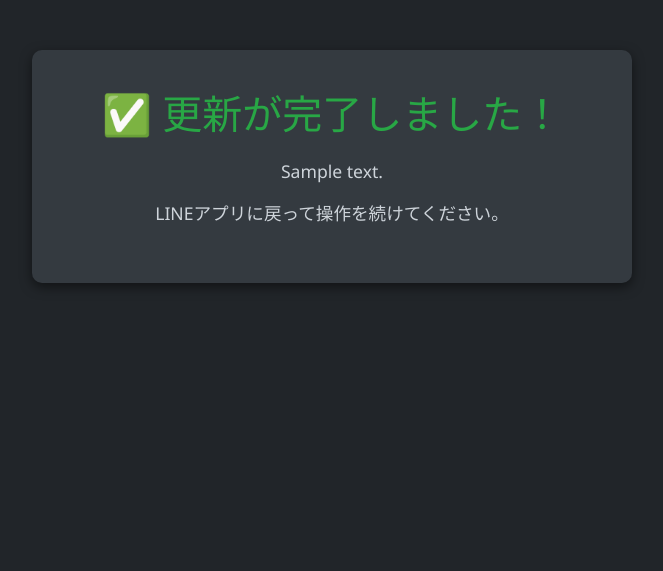
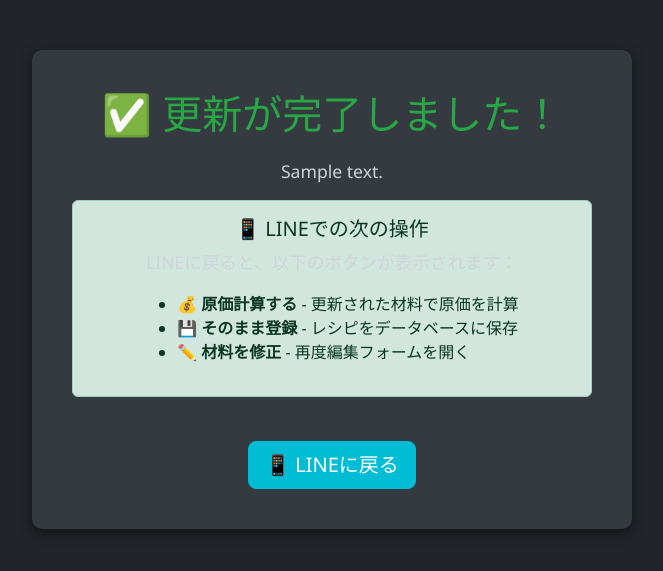
Before and after one commit to MARUGO-s/recipe-management, a Flask app: template templates/edit_success.html in a window 1280 px wide. Shown: the top 571 px of the page, without its empty margins (308-971 px from the left). Run offline with Flask 3, Linux system fonts and the light colour scheme; the template is opened without the code that fills it: most values are stand-ins (such as "Sample title", 1, 10 or a date in 2020); parts of the project's set-up code (start-up, migrations or seed data) failed here and were passed over.

Commit message:
Fix edit form reflection and improve UI with updated buttons

```diff
--- a/app.py
+++ b/app.py
@@ -2661,7 +2661,12 @@
             return
 
         # 原価計算を実行
+        print(f"🔍 原価計算開始: {len(recipe_data['ingredients'])}個の材料")
+        for i, ingredient in enumerate(recipe_data['ingredients']):
+            print(f"  材料 {i}: {ingredient['name']} {ingredient['quantity']}{ingredient['unit']} (単価: {ingredient.get('unit_price', 'なし')})")
+
         cost_result = cost_calculator.calculate_recipe_cost(recipe_data['ingredients'])
+        print(f"🔍 原価計算結果: 合計 {cost_result['total_cost']:.2f}円")
 
         # レシピをデータベースに保存または更新
         # user_stateにrecipe_idがあれば更新、なければ新規保存
@@ -2853,11 +2858,18 @@
         user_state['recipe_data']['ingredients'] = edited_ingredients
         set_user_state(user_id, user_state)
 
-        # LINEにプッシュメッセージを送信
+        # 更新されたレシピデータでFlexMessageを作成してLINEに送信
         try:
+            # 更新されたレシピデータを取得
+            updated_recipe_data = user_state['recipe_data']
+
+            # 更新されたFlexMessageを送信
+            create_recipe_review_flex_message(updated_recipe_data, user_id)
+
+            # 追加でテキストメッセージも送信
             line_bot_api.push_message(PushMessageRequest(
                 to=user_id,
-                messages=[TextMessage(text="✅ レシピ材料を更新しました！LINEに戻って「原価計算する」または「そのまま登録」ボタンをタップしてください。")]
+                messages=[TextMessage(text="✅ レシピ材料を更新しました！更新された内容を確認してください。")]
             ))
         except Exception as line_e:
             print(f"❌ LINEプッシュメッセージ送信エラー: {line_e}")
--- a/templates/edit_success.html
+++ b/templates/edit_success.html
@@ -44,9 +44,45 @@
     <div class="container">
         <h1>✅ 更新が完了しました！</h1>
         <p>{{ success_message }}</p>
-        <p>LINEアプリに戻って操作を続けてください。</p>
-        <!-- LINEアプリに戻るためのボタンやリンク（LINEの仕様により直接アプリを開くのは難しい場合がある） -->
-        <!-- <a href="line://" class="btn btn-primary">LINEアプリに戻る</a> -->
+
+        <div class="alert alert-success">
+            <h5>📱 LINEでの次の操作</h5>
+            <p>LINEに戻ると、以下のボタンが表示されます：</p>
+            <ul style="text-align: left; display: inline-block;">
+                <li><strong>💰 原価計算する</strong> - 更新された材料で原価を計算</li>
+                <li><strong>💾 そのまま登録</strong> - レシピをデータベースに保存</li>
+                <li><strong>✏️ 材料を修正</strong> - 再度編集フォームを開く</li>
+            </ul>
+        </div>
+
+        <div class="mt-4">
+            <button class="btn btn-primary btn-lg" onclick="closeWindow()">📱 LINEに戻る</button>
+        </div>
     </div>
+
+    <script>
+        // ウィンドウを閉じる（×ボタンと同じ機能）
+        function closeWindow() {
+            try {
+                // ブラウザタブを閉じる
+                if (window.opener) {
+                    // ポップアップで開かれた場合
+                    window.close();
+                } else {
+                    // 通常のタブの場合
+                    if (navigator.userAgent.match(/iPhone|iPad|iPod|Android/i)) {
+                        // モバイルの場合：LINEアプリに戻る
+                        window.location.href = 'line://';
+                    } else {
+                        // PCの場合：ブラウザタブを閉じる
+                        window.close();
+                    }
+                }
+            } catch (e) {
+                // エラーの場合はLINEアプリに戻る
+                window.location.href = 'line://';
+            }
+        }
+    </script>
 </body>
 </html>
```
